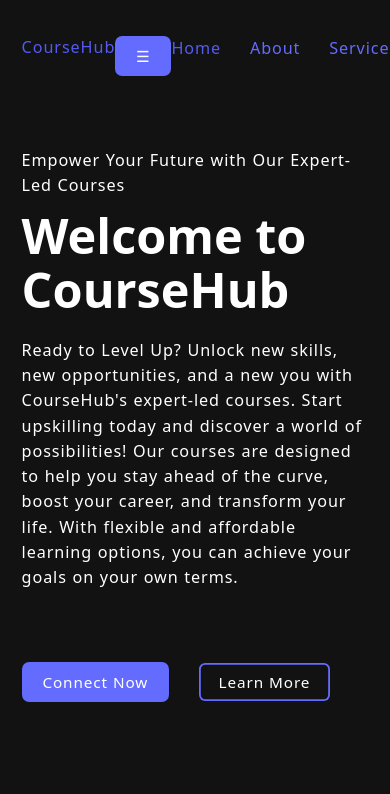
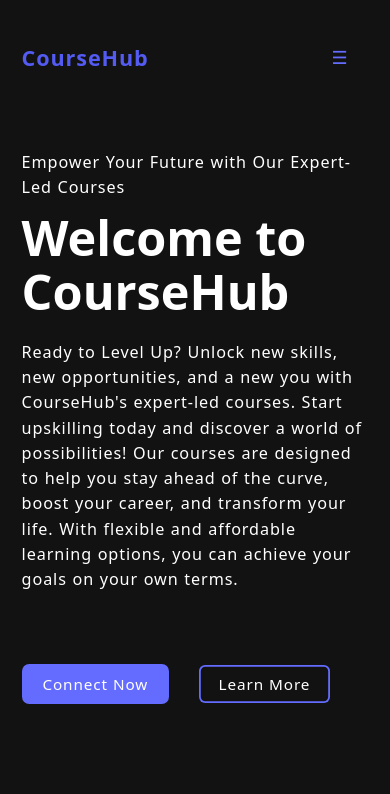
Before and after one commit to Pk686/CourseHub_MERN, a React (Vite) app in the folder client/: page / in a window 390 px wide. Shown: the top 794 px of the page. Built offline with nearby package versions, Linux system fonts and the light colour scheme; no server answers.

Commit message:
Update Navbar.css

```diff
--- a/client/src/components/Navbar.css
+++ b/client/src/components/Navbar.css
@@ -1,13 +1,82 @@
-.container{
-    max-width:144rem;
-    padding:4.2rem 2.4rem;
-    display:flex;
+.container {
+    max-width: 144rem;
+    padding: 4.2rem 2.4rem;
+    display: flex;
     justify-content: space-between;
+    align-items: center;
 }
-a{
+
+.logo-brand a {
+    text-decoration: none;
+    font-size: 2.4rem;
+    font-weight: bold;
+    color: var(--btn-color);
+}
+
+a {
     text-decoration: none;
 }
-ul{
-    display:flex;
-    gap:3.2rem;
+
+nav {
+    position: relative;
 }
+
+.menu-toggle {
+    display: none; /* Hide by default */
+    font-size: 2rem;
+    background: none;
+    border: none;
+    cursor: pointer;
+    color: var(--btn-color);
+}
+
+/* Regular menu styles */
+.nav-menu {
+    display: flex;
+    gap: 3.2rem;
+}
+
+.nav-menu ul {
+    display: flex;
+    gap: 3.2rem;
+    margin: 0;
+    padding: 0;
+    list-style: none;
+}
+
+.nav-menu li {
+    margin: 0;
+}
+
+/* Responsive styles */
+@media (max-width: 768px) {
+    .menu-toggle {
+        display: block; /* Show the hamburger icon */
+    }
+
+    .nav-menu {
+        display: none; /* Hide menu by default on small screens */
+        flex-direction: column;
+        position: absolute;
+        top: 10%;
+        left: 0;
+        width: 100%;
+        background-color: var(--bg-color);
+        padding: 2rem 0;
+        box-shadow: 0 2px 5px rgba(0, 0, 0, 0.1);
+        z-index: 1000;
+    }
+
+    .nav-menu.active {
+        display: flex; /* Show menu when active */
+    }
+
+    .nav-menu ul {
+        flex-direction: column;
+        gap: 1.6rem;
+    }
+
+    .nav-menu li {
+        text-align: center;
+    }
+}
```
